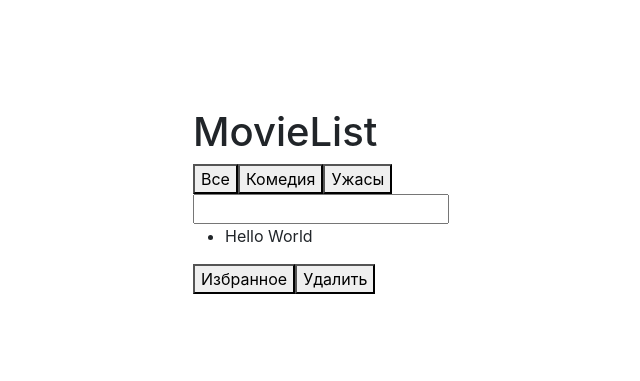
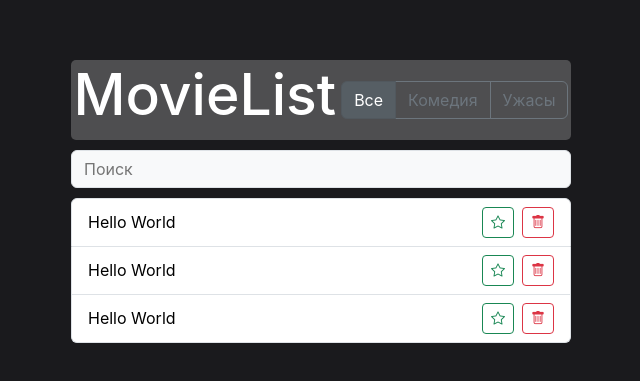
Before and after one commit to Whatislovetrade/MovieList, a React (Create React App) app: page / in a window 1280 px wide. Shown: the part 199-580 px from the top of the page, without its empty margins (319-959 px from the left). Built offline with nearby package versions, Linux system fonts and the light colour scheme.

Commit message:
create components for app and styled

```diff
--- a/public/index.html
+++ b/public/index.html
@@ -11,7 +11,7 @@
     />
     <link rel="stylesheet" href="https://cdnjs.cloudflare.com/ajax/libs/bootstrap/5.3.3/css/bootstrap-reboot.min.css">
     <link rel="stylesheet" href="https://cdnjs.cloudflare.com/ajax/libs/bootstrap/5.3.3/css/bootstrap.min.css">
-    <link rel="stylesheet" href="https://cdnjs.cloudflare.com/ajax/libs/font-awesome/6.7.1/css/all.min.css">
+    <link rel="stylesheet" href="https://cdn.jsdelivr.net/npm/bootstrap-icons@1.8.1/font/bootstrap-icons.css">
     <title>MovieList App</title>
   </head>
   <body>
--- a/src/components/app-header/app-header.css
+++ b/src/components/app-header/app-header.css
@@ -0,0 +1,14 @@
+.app-header {
+    height: 80px;
+    width: 500px;
+    background-color: #4e4e50;
+    border-radius: 5px;
+    display: flex;
+    align-items: center;
+    justify-content: space-around;
+}
+
+.app-header-title {
+    font-size: 57px;
+    color: #fff;
+}
--- a/src/components/app-header/app-header.jsx
+++ b/src/components/app-header/app-header.jsx
@@ -4,7 +4,7 @@ import MovieFilter from '../movie-filter/movie-filter'
 const AppHeader = () => {
     return (
         <div className="app-header">
-            <h1>MovieList</h1>
+            <h1 className='app-header-title'>MovieList</h1>
             <MovieFilter />
         </div>
     )
--- a/src/components/app/app.jsx
+++ b/src/components/app/app.jsx
@@ -9,7 +9,9 @@ export default class App extends Component {
 
     state = {
         movies: [
-            { id: 1, title: 'Kingsman: секретная служба', genre: 'Комедия', year: 2017, watched: true, poster: false}
+            { id: 1, title: 'Kingsman: секретная служба', genre: 'Комедия', year: 2017, watched: false, poster: false},
+            { id: 2, title: 'Форрест Гамп', genre: 'Комедия', year: 1999, watched: false, poster: false},
+            { id: 3, title: 'Ходячие мертвецы', genre: 'Ужасы', year: 2011, watched: false, poster: false}
         ]
     }
 
--- a/src/components/movie-filter/movie-filter.jsx
+++ b/src/components/movie-filter/movie-filter.jsx
@@ -2,10 +2,10 @@ import './movie-filter.css'
 
 const MovieFilter = () => {
     return (
-        <div className="movie-filter">
-            <button className="movie-filter-btn all">Все</button>
-            <button className="movie-filter-btn comedy">Комедия</button>
-            <button className="movie-filter-btn horror">Ужасы</button>
+        <div className="movie-filter btn-group">
+            <button className="movie-filter-btn all btn btn-secondary active">Все</button>
+            <button className="movie-filter-btn comedy btn btn-outline-secondary">Комедия</button>
+            <button className="movie-filter-btn horror btn btn-outline-secondary">Ужасы</button>
         </div>
     )
 }
--- a/src/components/movie-list-item/movie-list-item.css
+++ b/src/components/movie-list-item/movie-list-item.css
@@ -0,0 +1,9 @@
+.list-block {
+    margin: 0;
+    list-style-type: none;
+}
+
+.item-list {
+    font-size: 16px;
+    color: #000;
+}
--- a/src/components/movie-list-item/movie-list-item.jsx
+++ b/src/components/movie-list-item/movie-list-item.jsx
@@ -1,19 +1,46 @@
 import { Component } from 'react';
-import './movie-list-item.css'
+import './movie-list-item.css';
 
 export default class MovieListItem extends Component {
     render() {
         return (
             <div className="movie-list-item">
-                <ul>
-                    <li>Hello World</li>
+                <ul className="list-block list-group">
+                    <li className="item-list list-group-item d-flex justify-content-between align-items-center">
+                        <span>Hello World</span>
+                        <div>
+                            <button className="btn btn-outline-success me-2 btn-sm">
+                                <i className="bi bi-star"></i> {/* Иконка "Звезда" */}
+                            </button>
+                            <button className="btn btn-outline-danger btn-sm">
+                                <i className="bi bi-trash"></i> {/* Иконка "Мусорная корзина" */}
+                            </button>
+                        </div>
+                    </li>
+                    <li className="item-list list-group-item d-flex justify-content-between align-items-center">
+                        <span>Hello World</span>
+                        <div>
+                            <button className="btn btn-outline-success me-2 btn-sm">
+                                <i className="bi bi-star"></i>
+                            </button>
+                            <button className="btn btn-outline-danger btn-sm">
+                                <i className="bi bi-trash"></i>
+                            </button>
+                        </div>
+                    </li>
+                    <li className="item-list list-group-item d-flex justify-content-between align-items-center">
+                        <span>Hello World</span>
+                        <div>
+                            <button className="btn btn-outline-success me-2 btn-sm">
+                                <i className="bi bi-star"></i>
+                            </button>
+                            <button className="btn btn-outline-danger btn-sm">
+                                <i className="bi bi-trash"></i>
+                            </button>
+                        </div>
+                    </li>
                 </ul>
-
-                <div className="btns">
-                    <button className="add">Избранное</button>
-                    <button className="delete">Удалить</button>
-                </div>
             </div>
-        )
+        );
     }
 }
--- a/src/components/movie-list/movie-list.css
+++ b/src/components/movie-list/movie-list.css
@@ -0,0 +1,3 @@
+.movie-list {
+    padding-top: 10px;
+}
--- a/src/components/movie-list/movie-list.jsx
+++ b/src/components/movie-list/movie-list.jsx
@@ -5,9 +5,9 @@ import './movie-list.css'
 export default class MovieList extends Component {
     render() {
         return (
-        <div className="movie-list">
-            <MovieListItem />
-        </div>
+            <div className="movie-list">
+                <MovieListItem />
+            </div>
         )
     }
 }
--- a/src/components/search-panel/search-panel.css
+++ b/src/components/search-panel/search-panel.css
@@ -0,0 +1,12 @@
+.search-panel {
+    padding-top: 10px;
+}
+
+.input-search-panel {
+    width: 500px;
+    text-align: start;
+}
+
+.test:hover {
+    background-color: none;
+}
--- a/src/components/search-panel/search-panel.jsx
+++ b/src/components/search-panel/search-panel.jsx
@@ -3,7 +3,7 @@ import './search-panel.css'
 const SearchPanel = () => {
     return (
         <div className="search-panel">
-            <input type="text" name="search-panel" id="search-panel" />
+            <input placeholder='Поиск' className='input-search-panel input-group-text' type="text" name="search-panel" id="search-panel" />
         </div>
     )
 }
--- a/src/index.css
+++ b/src/index.css
@@ -11,3 +11,7 @@ code {
   font-family: source-code-pro, Menlo, Monaco, Consolas, 'Courier New',
     monospace;
 }
+
+.wrapper {
+  background-color: #1A1A1D;
+}
```
